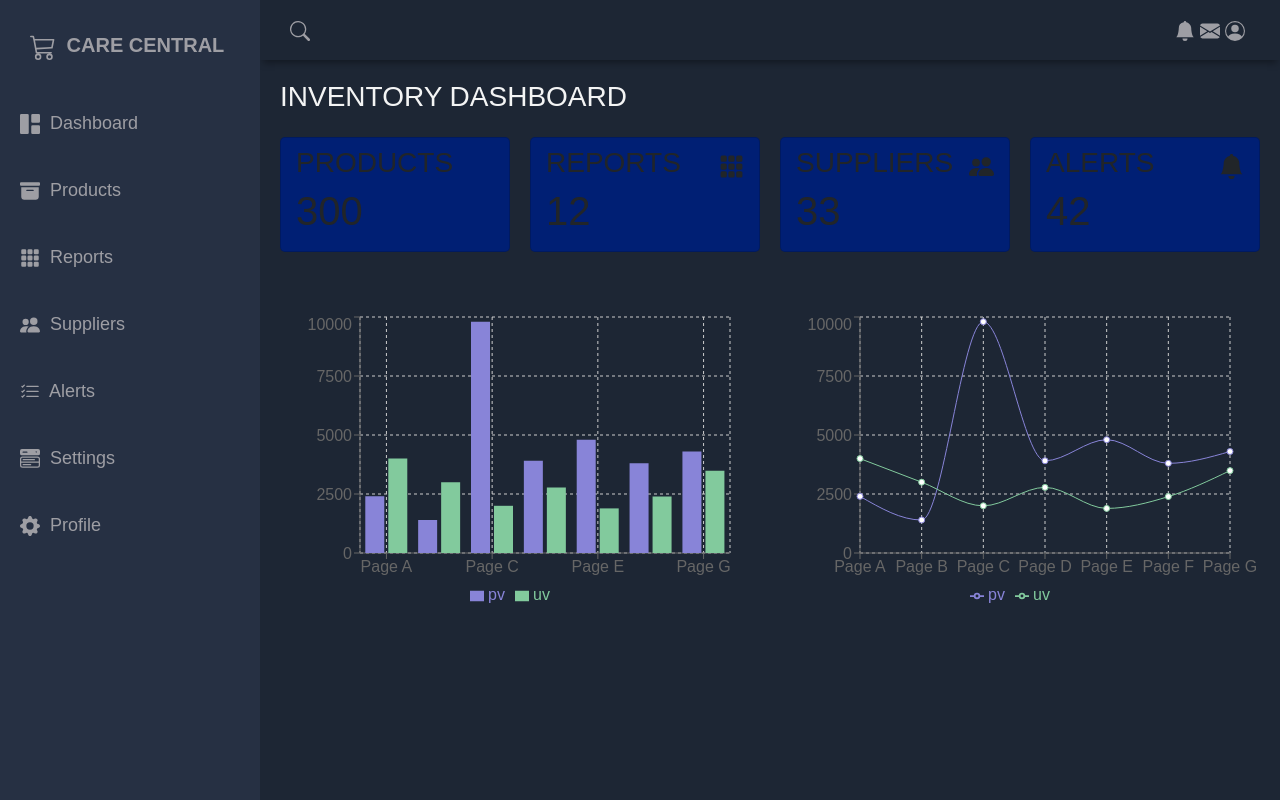
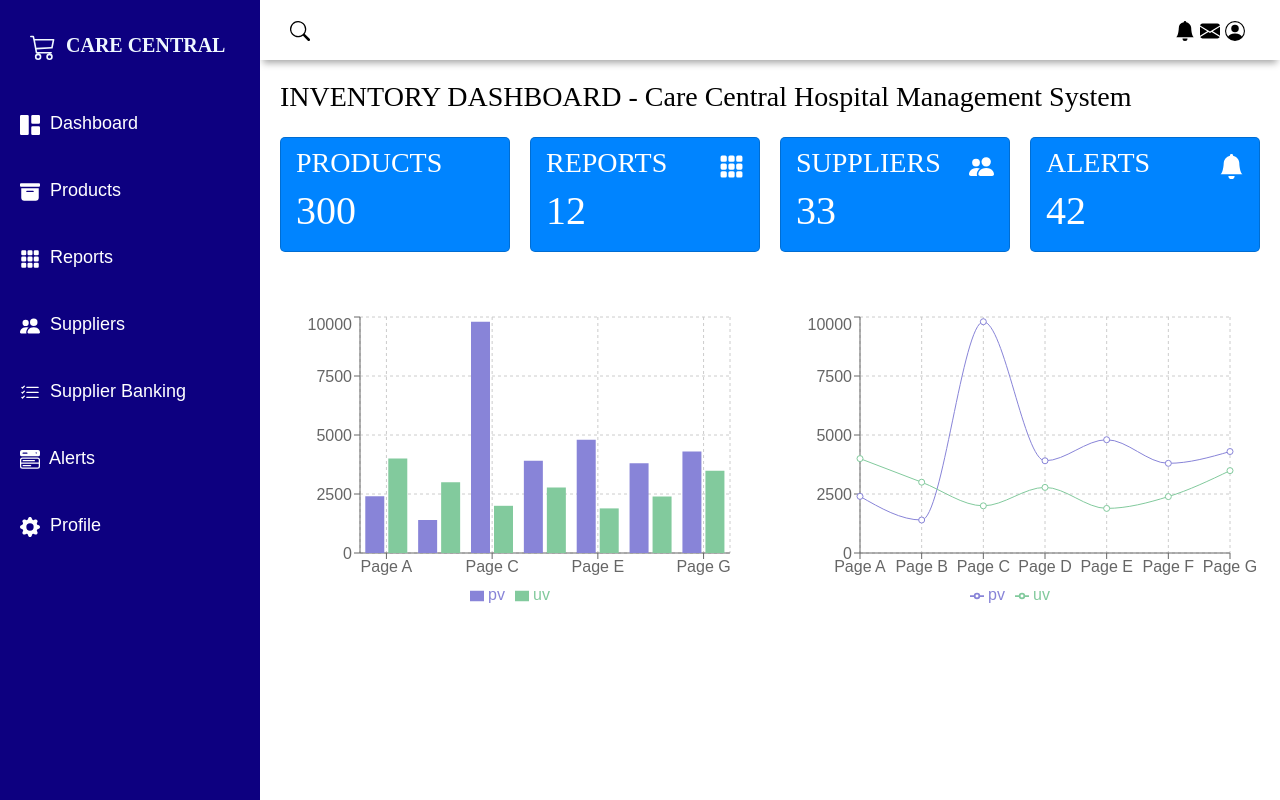
Before and after one commit to SenuraUpeshKumara/Hospital-Management-System---MERN-Stack, a React (Vite) app in the folder client/: page / in a window 1280 px wide. Built offline with nearby package versions, Linux system fonts and the light colour scheme.

Commit message:
Test edit

```diff
--- a/client/src/Components/Dashboard/App.css
+++ b/client/src/Components/Dashboard/App.css
@@ -1,8 +1,8 @@
 body {
   margin: 0;
   padding: 0;
-  background-color: #1d2634;
-  color: #9e9ea4;
+  background-color: #ffffff;
+  color: #000000;
   font-family: 'Montserrat', sans-serif;
 }
 
@@ -15,9 +15,11 @@ body {
   vertical-align: middle;
   line-height: 1px;
   font-size: 26px;
+
 }
 .icon, .icon_header {
   margin-right: 5px;
+
 }
 
 .close_icon {
@@ -57,7 +59,7 @@ body {
 #sidebar {
   grid-area: sidebar;
   height: 100%;
-  background-color: #263043;
+  background-color: #0d0080;
   overflow-y: auto;
   transition: all 0.5s;
   -webkit-transition: all 0.5s;
@@ -79,6 +81,8 @@ body {
   margin-top: 15px;
   font-size: 20px;
   font-weight: 700;
+  color: aliceblue;
+  font-family: 'Times New Roman', Times, serif;
 }
 
 .sidebar-list {
@@ -98,7 +102,7 @@ body {
 
 .sidebar-list-item > a {
   text-decoration: none;
-  color: #9e9ea4;
+  color: #ffffff;
 }
 
 .sidebar-responsive {
@@ -126,6 +130,8 @@ body {
 .main-title {
   display: flex;
   justify-content: space-between;
+  font-family:'Times New Roman', Times, serif;
+  color: black;
 }
 
 .main-cards {
@@ -141,22 +147,24 @@ body {
   justify-content: space-around;
   padding: 8px 15px;
   border-radius: 5px;
+  font-family: 'Times New Roman', Times, serif;
+  color: white;
 }
 
 .card:first-child {
-  background-color: #001f74;
+  background-color: #0084ff;
 }
 
 .card:nth-child(2) {
-  background-color: #001f74;
+  background-color: #0084ff;
 }
 
 .card:nth-child(3) {
-  background-color: #001f74;
+  background-color: #0084ff;
 }
 
 .card:nth-child(4) {
-  background-color: #001f74;
+  background-color: #0084ff;
 }
 
 .card-inner {
@@ -175,6 +183,7 @@ body {
   gap: 20px;
   margin-top: 60px;
   height: 300px;
+  color: #000000;
 }
 
 /* End Main  */
--- a/client/src/Components/Dashboard/Dashboard.jsx
+++ b/client/src/Components/Dashboard/Dashboard.jsx
@@ -2,6 +2,7 @@ import Home from './Home'
 import Header from './header'
 import Sidebar from './sidebar'
 import './App.css'
+
 
 
 
--- a/client/src/Components/Dashboard/Home.jsx
+++ b/client/src/Components/Dashboard/Home.jsx
@@ -57,7 +57,7 @@ function Home() {
   return (
     <main className='main-container'>
         <div className='main-title'>
-            <h3>INVENTORY DASHBOARD</h3>
+            <h3>INVENTORY DASHBOARD - Care Central Hospital Management System</h3>
         </div>
 
         <div className='main-cards'>
--- a/client/src/Components/Dashboard/sidebar.jsx
+++ b/client/src/Components/Dashboard/sidebar.jsx
@@ -37,12 +37,12 @@ function sidebar({openSidebarToggle, OpenSidebar}) {
             </li>
             <li className='sidebar-list-item'>
                 <a href="">
-                    <BsListCheck className='icon'/> Alerts
+                    <BsListCheck className='icon'/> Supplier Banking
                 </a>
             </li>
             <li className='sidebar-list-item'>
                 <a href="">
-                    <BsMenuButtonWideFill className='icon'/> Settings
+                    <BsMenuButtonWideFill className='icon'/> Alerts
                 </a>
             </li>
             <li className='sidebar-list-item'>
--- a/client/src/Updateuser.jsx
+++ b/client/src/Updateuser.jsx
@@ -41,7 +41,7 @@ function Updateuser() {
 
   return (
     <div className='d-flex vh-100 justify-content-center align-items-center' style={{ backgroundColor: '#e9ecef'}}>
-      <div className='w-50 bg-white rounded p-3 'style={{ fontWeight: 'bold' }}>
+      <div className='w-50 bg-white rounded p-3 'style={{ fontWeight: 'bold' ,color: 'black'}}>
 
         <form  onSubmit={Update}>
              <h2>Update Inventory Details </h2><br></br>
@@ -66,7 +66,7 @@ function Updateuser() {
                <label htmlFor="">Expiration Date</label>
                <input type="date" placeholder="" className="form-control" value={expdate} onChange={(e) => setExpdate(e.target.value)}/></div>
                <br></br>
-           <button className="btn btn-success bg-primary  rounded-3">Update</button>
+           <button className='btn btn-light rounded-2' style={{ backgroundColor: '#001f3f'}}><h7 style={{ color: 'white' }}>Update</h7></button>
        </form>
        </div>
        </div>
--- a/client/src/Users.jsx
+++ b/client/src/Users.jsx
@@ -5,6 +5,7 @@ import jsPDF from 'jspdf';
 
 function Users() {
     const [users, setUsers] = useState([]);
+    const [searchTerm, setSearchTerm] = useState('');
 
     useEffect(() => {
         axios.get('http://localhost:3001')
@@ -49,11 +50,31 @@ function Users() {
         pdf.save(`${user.name}.pdf`);
     };
 
+    const filteredUsers = users.filter(user =>
+        user.name.toLowerCase().includes(searchTerm.toLowerCase())
+    );
+
     return (
         <div className="d-flex vh-100 justify-content-center align-items-center" style={{ backgroundColor: '#fff' }}>
             <div className='w-90 rounded p-4' style={{ backgroundColor: '#e9ecef' }}>
                 <Link to='/Createuser' className='btn btn-light rounded-2' style={{ backgroundColor: '#001f3f'}}><h7 style={{ color: 'white' }}>Add New Drug Stocks</h7></Link>
                 <br /><br />
+
+                <input
+                    type="text"
+                    placeholder="Search by drug name"
+                    value={searchTerm}
+                    onChange={(e) => setSearchTerm(e.target.value)}
+                    style={{
+                        padding: '10px',
+                        borderRadius: '5px',
+                        border: '1px solid #ccc',
+                        boxShadow: 'inset 0 1px 2px rgba(0,0,0,0.1)',
+                        width: '100%',
+                        marginBottom: '10px' // Adjust this value to add spacing between the input field and the table
+                    }}
+                />
+                <br></br><br></br>
                 <table className="table table-striped">
                     <thead>
                         <tr>
@@ -66,7 +87,7 @@ function Users() {
                         </tr>
                     </thead>
                     <tbody>
-                        {users.map((user) => (
+                        {filteredUsers.map((user) => (
                             <tr key={user._id}>
 
                                 <td>{user.code}</td>
--- a/client/src/main.jsx
+++ b/client/src/main.jsx
@@ -1,6 +1,7 @@
 import React from 'react'
 import ReactDOM from 'react-dom/client'
 import App from './App.jsx'
+
 
 
 ReactDOM.createRoot(document.getElementById('root')).render(
```
